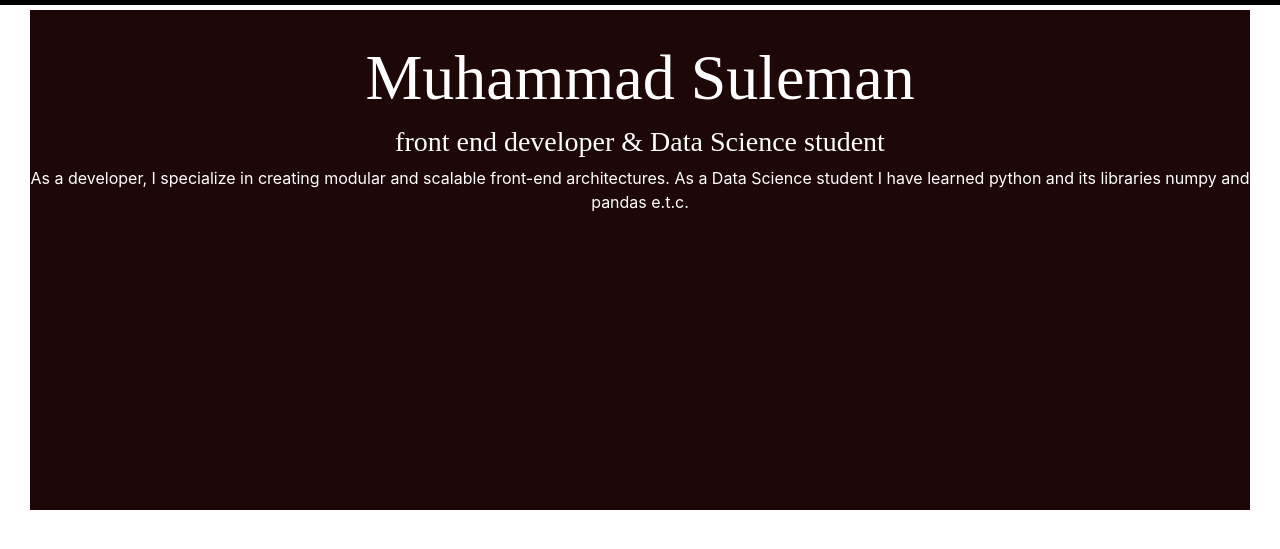
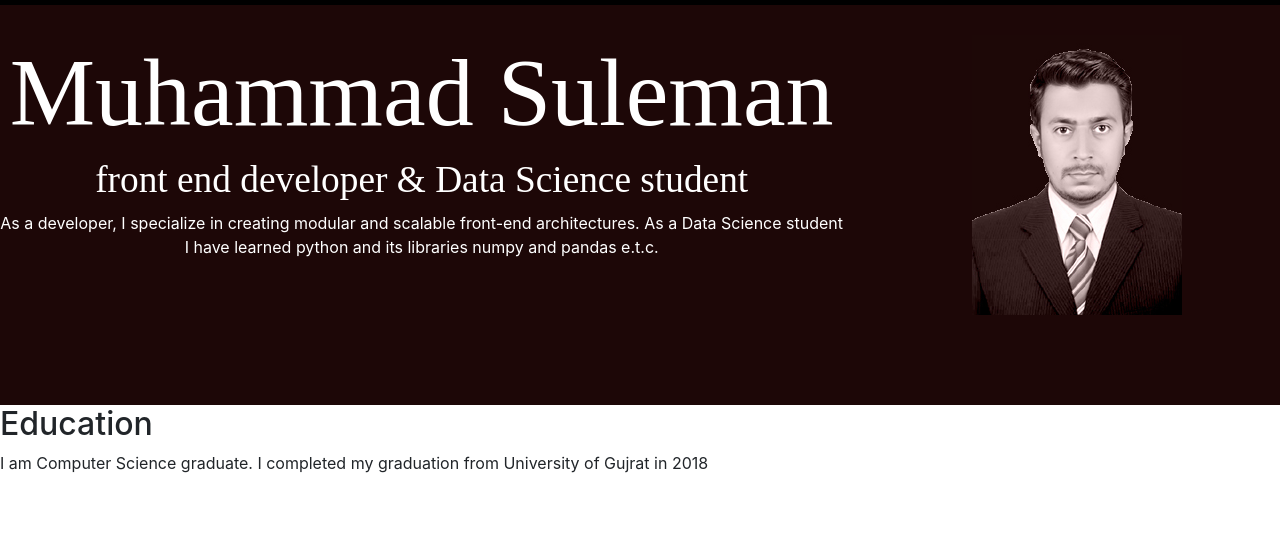
Before and after one commit to sulemankhan091/Bootcamp_2020_projects, a plain HTML site: page index.html in a window 1280 px wide. Shown: the part 81-630 px from the top of the page. Drawn offline with nearby package versions, Linux system fonts and the light colour scheme.

Commit message:
website updated on 10 january

```diff
--- a/index.html
+++ b/index.html
@@ -3,7 +3,7 @@
 <head>
     <meta charset="UTF-8">
     <meta name="viewport" content="width=device-width, initial-scale=1.0">
-    <title>Wellcome</title>
+    <title>Muhammad Suleman || Developer & Student</title>
     <link rel="stylesheet" href="style.css">
     <link rel="stylesheet" href="https://stackpath.bootstrapcdn.com/bootstrap/4.4.1/css/bootstrap.min.css" integrity="sha384-Vkoo8x4CGsO3+Hhxv8T/Q5PaXtkKtu6ug5TOeNV6gBiFeWPGFN9MuhOf23Q9Ifjh" crossorigin="anonymous">
 </head>
@@ -44,15 +44,25 @@
                 </nav>
     </div>
 <div class="main_section">
-    <div class="intro">
+        <div class="intro row">
+            <div class="col-8">
         <h1 class="Display-1">Muhammad Suleman</h1>
         <h3>front end developer & Data Science student</h3>
         <p>
             As a developer, I specialize in creating modular and scalable front-end architectures.
             As a Data Science student I have learned python and its libraries numpy and pandas e.t.c.
-
         </p>
-    </div>
+        </div>
+        <!--end of first colom-->
+        <div class="col-4">
+            <img class="img-fluid" src="./images/profile.jpg" width="210" height="280" alt="" srcset="">
+        </div>
+        </div>
+        <!--End of intro-->
+        <div class="aboutme">
+            <h2>Education</h2>
+            <p>I am Computer Science graduate. I completed my graduation from University of Gujrat in 2018</p>
+        </div>
 </div>
 
     <script src="https://code.jquery.com/jquery-3.4.1.slim.min.js" integrity="sha384-J6qa4849blE2+poT4WnyKhv5vZF5SrPo0iEjwBvKU7imGFAV0wwj1yYfoRSJoZ+n" crossorigin="anonymous"></script>
--- a/style.css
+++ b/style.css
@@ -3,18 +3,21 @@
 }
 
 .main_section{
-    margin: 0 30px;
+    margin: 0;
 }
 
 .intro {
-    margin-top: 5px;
     text-align: center;
     color: white;
     background-color: rgb(29, 7, 7);
-    height: 500px;
+    height: 400px;
     padding: 30px 0px;
 }
-.intro h1,h3{
+.intro h1{
     font-family: caveat;
-    font-size: 48pt;
+    font-size: 72pt;
 }
+.intro h3 {
+    font-family: caveat;
+    font-size: 28pt;
+}
```
Also changed, not shown: images/profile.jpg (added), 1 other file.
